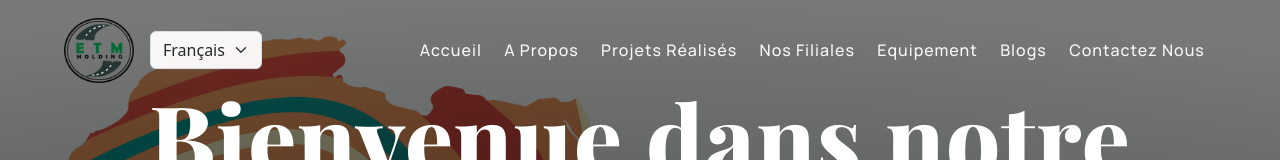
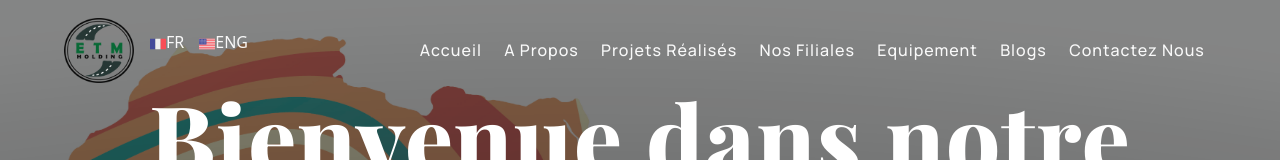
Before and after one commit to mohamedaziz-idoudi/etm, a Next.js app: page /catalog in a window 1280 px wide. Shown: the top 160 px of the page. Built offline with nearby package versions, Linux system fonts and the light colour scheme; no server answers; a web font is replaced by a local one.

Commit message:
last mods

```diff
--- a/package.json
+++ b/package.json
@@ -34,6 +34,7 @@
     "react": "18.2.0",
     "react-bootstrap": "^2.8.0",
     "react-dom": "18.2.0",
+    "react-flags-select": "^2.2.3",
     "react-floating-whatsapp": "^5.0.8",
     "react-i18next": "^13.0.1",
     "react-icons": "^4.10.1",
--- a/public/locales/en/common.json
+++ b/public/locales/en/common.json
@@ -8,6 +8,7 @@
         "contact": "Contact Us",
         "privacy": "Privacy Policy"
     },
+    "autre":"Other References",
     "header": "«ETM HOLDING» actor in the field of public works, founded in Tunisia since January 2002, has put all its know-how, its human and material resources for the realization of road infrastructure projects, hydraulics, real estate development and..",
     "learn": "Learn More",
     "quote": "“BECAUSE YOUR SATISFACTION IS OUR BEST REWARD, WE ARE COMMITTED TO PROVIDING SERVICE THAT IS ALWAYS GUIDED BY EFFICIENCY. ALONE WE GO FASTER TOGETHER WE GO FURTHER”",
--- a/public/locales/fr/common.json
+++ b/public/locales/fr/common.json
@@ -8,6 +8,7 @@
         "contact": "Contactez Nous",
         "privacy": "Politique de Confidentialité"
     },
+    "autre":"Autres Références",
     "header": "« ETM HOLDING» acteur dans le domaine des travaux publiques, fondé en Tunisie depuis janvier 2002, a mis tout son savoir-faire, ses moyens humains et matériels pour la réalisation des projets d’infrastructures routières, d’hydraulique, de promotion immobièlière et...",
     "learn": "Savoir Plus",
     "quote": "”PARCEQUE VOTRE SATISFACTION EST NOTRE MEILLEURE RÉCOMPENSE, NOUS NOUS ENGAGEONS À VOUS OFFRIR UN SERVICE TOUJOURS GUIDÉ PAR L’EFFICACITÉ. TOUT SEUL ON VA PLUS VITE ENSEMBLE ON VA PLUS LOIN”",
--- a/src/components/Navbar.jsx
+++ b/src/components/Navbar.jsx
@@ -5,8 +5,29 @@ import logo from "../assets/logo.png";
 import Image from "next/image";
 import { useTranslation } from "react-i18next";
 import Cookies from 'js-cookie';
+import { Us, Fr } from "react-flags-select";
+const LanguageOptions = () => {
+    const { i18n } = useTranslation();
+
+    const changeLanguage = (language) => {
+      i18n.changeLanguage(language);
+      Cookies.set("selectedLanguage", language);
+    };
+
+    return (
+      <div className="languages">
+        <p onClick={() => changeLanguage("fr")}>
+          <Fr />FR
+        </p>
+        <p onClick={() => changeLanguage("en")}>
+          <Us />ENG
+        </p>
+      </div>
+    );
+  };
 const Menu = () => {
-    const {t} = useTranslation();
+    const { t } = useTranslation();
+    const [selected, setSelected] = useState("");
     return (
         <React.Fragment>
             <div className="arsolaire__navbar-links_container">
@@ -66,12 +87,8 @@ const Navbar = () => {
                 <div className="arsolaire__navbar-links_logo">
                     <Image src={logo} alt="ETM Logo" />
                 </div>
-                <div className="">
-                    <select className="form-select" aria-label="Default select example" onChange={OnChangeLanguage} value={i18n.language}>
-                        <option value="en" className="eden__lang">English</option>
-                        <option value="fr" className="eden__lang">Français</option>
-                    </select>
-                </div>
+                    <LanguageOptions />
+
                 <div className="arsolaire__navbar-links">
                     <Menu />
 
--- a/src/pages/about/index.js
+++ b/src/pages/about/index.js
@@ -10,7 +10,7 @@ export default function index() {
   const {t} = useTranslation();
   return (
     <>
-      <div className={styles.header}>
+      <div className={`${styles.header} fade-in`}>
         <h2>{t('about.title')}</h2>
       </div>
       <div className={styles.body}>
--- a/src/pages/catalog/index.js
+++ b/src/pages/catalog/index.js
@@ -28,7 +28,7 @@ export default function index() {
   const router = useRouter()
   return (
     <>
-      <div className={styles.header}>
+      <div className={`${styles.header} fade-in`}>
         <h2>{t('catalog.header')}<br />{t('catalog.header-b')}</h2>
         <p>{t('catalog.subheader')}</p>
       </div>
@@ -69,7 +69,7 @@ export default function index() {
       </section>
       <div className='references'>
         <div className="section-header">
-          <h2 className="targets">References</h2>
+          <h2 className="targets">{t('autre')}</h2>
         </div>
         <div className='ref_items'>
           {refArray.map((item, index) => (
--- a/src/styles/globals.css
+++ b/src/styles/globals.css
@@ -178,7 +178,15 @@ a {
 
 
 }
-
+.languages {
+  display: flex;
+  justify-content: center;
+  align-items: center;
+  gap: 15px;
+}
+.languages p {
+  cursor: pointer;
+}
 .arsolaire__navbar.active {
   height: 80px;
   background-color: white;
```
Also changed, not shown: src/pages/index.js (+27 -4 lines), 1 other file (tests, documents, lock files or other folders).
